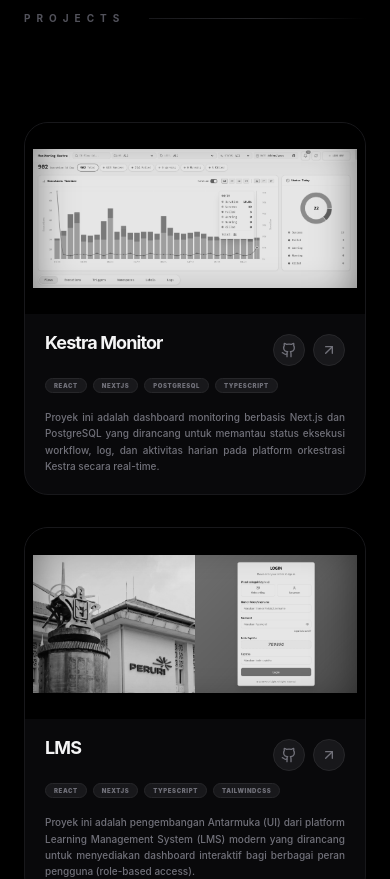
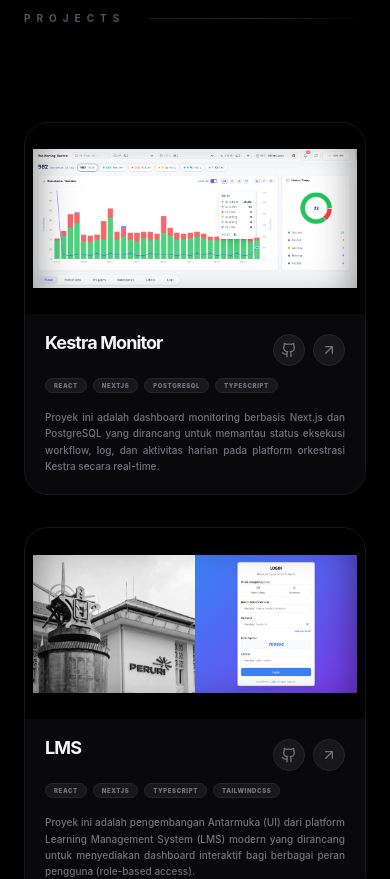
Before and after one commit to hblhdrm29/PORTO1, a React (Vite) app: page / in a window 390 px wide. Shown: the part 2220-3099 px from the top of the page. Built offline with nearby package versions, Linux system fonts and the light colour scheme.

Commit message:
fix: hover in hp

```diff
--- a/src/App.jsx
+++ b/src/App.jsx
@@ -275,7 +275,7 @@
   };
 
   return (
-    <div className="project-card group relative bg-zinc-950 rounded-[1.5rem] overflow-hidden border border-zinc-900 shadow-sm transition-all duration-700 hover:shadow-2xl hover:border-zinc-700 hover:-translate-y-2">
+    <div className="project-card group relative bg-zinc-950 rounded-[1.5rem] overflow-hidden border border-zinc-900 shadow-sm transition-all duration-700 hover:shadow-2xl hover:border-zinc-700 hover:-translate-y-2 active:scale-[0.98]">
 
       {/* Private Overlay - Full Card Blur */}
       <div
@@ -291,7 +291,7 @@
           <img
             src={image}
             alt={title}
-            className="w-full h-full object-contain grayscale brightness-[0.9] group-hover:grayscale-0 group-hover:brightness-100 transition-all duration-700 ease-in-out"
+            className="w-full h-full object-contain md:grayscale md:brightness-[0.9] group-hover:grayscale-0 group-hover:brightness-100 transition-all duration-700 ease-in-out"
           />
           {/* Subtle vignette to blend edges */}
           <div className="absolute inset-0 shadow-[inset_0_0_40px_rgba(0,0,0,0.5)] pointer-events-none"></div>
```
